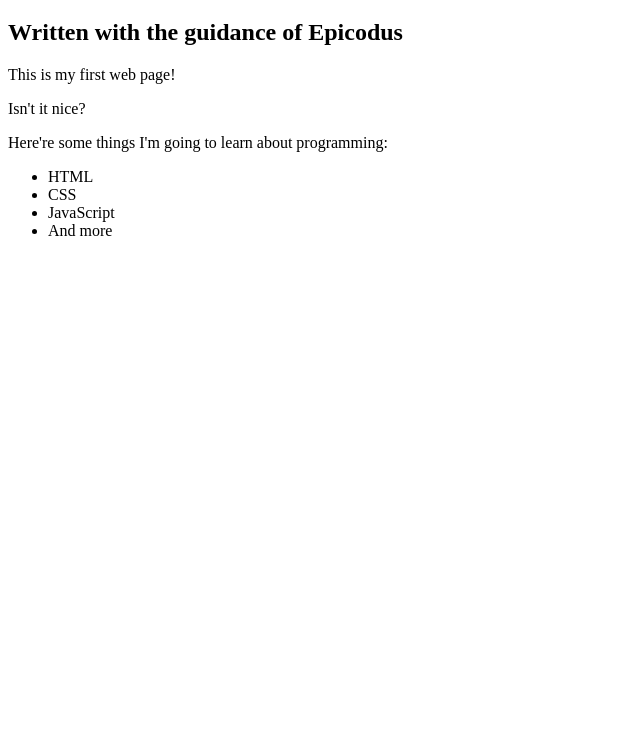
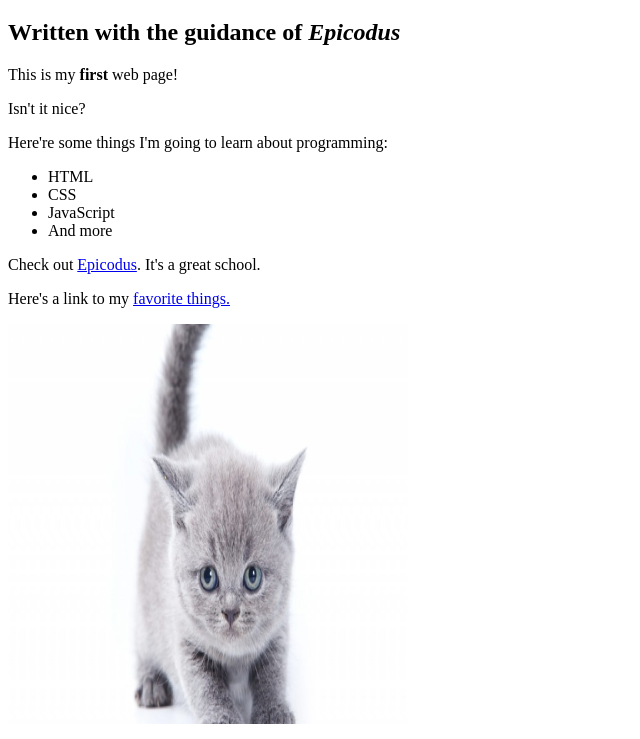
Before and after one commit to svitlanaf1/my-webpage, a plain HTML site: page my-webpage.html in a window 1280 px wide. Shown: the part 61-800 px from the top of the page, without its empty margins (0-640 px from the left). Drawn offline with Linux system fonts and the light colour scheme.

Commit message:
add image and inline elements

```diff
--- a/my-webpage.html
+++ b/my-webpage.html
@@ -5,9 +5,9 @@
 </head>
 <body>
 <h1>My first web page</h1>
-<h2>Written with the guidance of Epicodus</h2>
+<h2>Written with the guidance of <em>Epicodus</em></h2>
 
-<p>This is my first web page!</p>
+<p>This is my <strong>first</strong> web page!</p>
 <p>Isn't it nice?</p>
 <p>Here're some things I'm going to learn about programming:</p>
   <ul>
@@ -16,6 +16,9 @@
     <li>JavaScript</li>
     <li>And more</li>
   </ul>
+  <p>Check out <a href="http://www.epicodus.com">Epicodus</a>. It's a great school.</p>
+  <p>Here's a link to my <a href="favorite-things.html">favorite things.</a></p>
+  <img width="400" height="400" src="img/kitten.jpg" alt="A photo of a kitten.">
 </body>
 
 </html>
```
Also changed, not shown: img/kitten.jpg (added).
